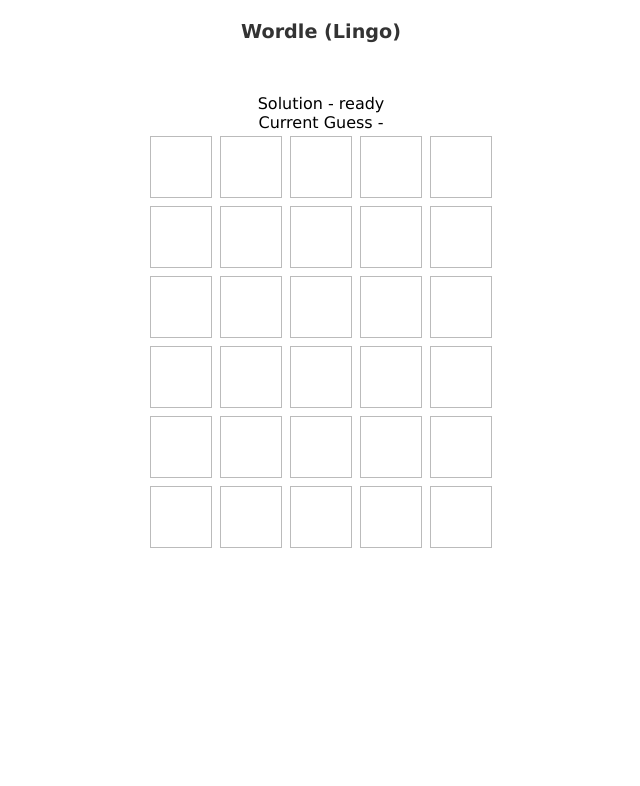
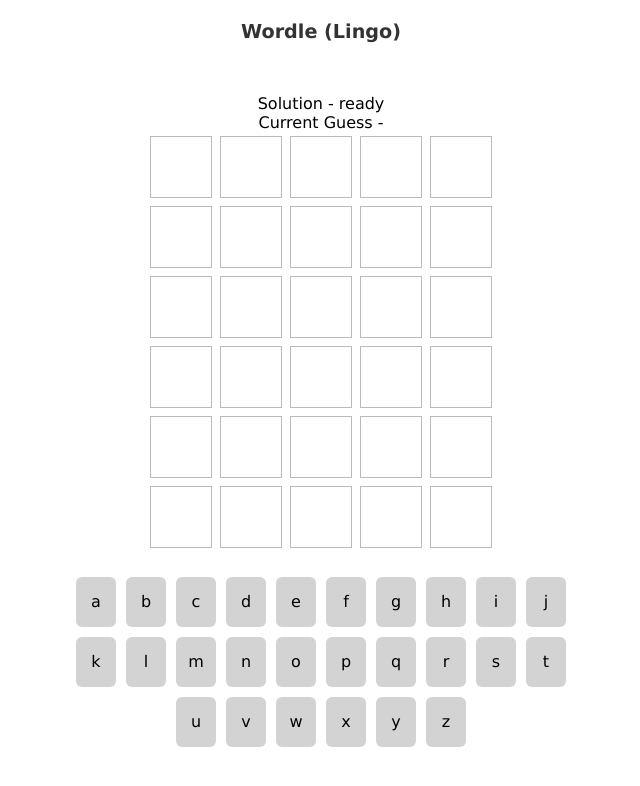
Before and after one commit to StellarSnow/reacttutorial, a React (Create React App) app: page / in a window 1280 px wide. Shown: the top 786 px of the page, without its empty margins (319-959 px from the left). Built offline with nearby package versions, Linux system fonts and the light colour scheme; data requests are answered from the project's data file; the HTML template or start-up script is replaced by a standard one.

Commit message:
Part 13 - Make a Keypad

```diff
--- a/data/db.json
+++ b/data/db.json
@@ -1,4 +1,32 @@
 {
+    "letters": [
+        {"key": "a"},
+        {"key": "b"},
+        {"key": "c"},
+        {"key": "d"},
+        {"key": "e"},
+        {"key": "f"},
+        {"key": "g"},
+        {"key": "h"},
+        {"key": "i"},
+        {"key": "j"},
+        {"key": "k"},
+        {"key": "l"},
+        {"key": "m"},
+        {"key": "n"},
+        {"key": "o"},
+        {"key": "p"},
+        {"key": "q"},
+        {"key": "r"},
+        {"key": "s"},
+        {"key": "t"},
+        {"key": "u"},
+        {"key": "v"},
+        {"key": "w"},
+        {"key": "x"},
+        {"key": "y"},
+        {"key": "z"}
+    ],
     "solutions": [
         {"id": 1, "word": "ninja"},
         {"id": 2, "word": "spade"},
--- /dev/null
+++ b/src/components/Keypad.js
@@ -0,0 +1,23 @@
+import React, { useEffect, useState } from 'react'
+
+export default function Keypad() {
+    const [letters, setLetters] = useState(null)
+
+    useEffect(() => {
+      fetch('http://localhost:3001/letters')
+        .then(response => response.json())
+        .then(response => {
+          setLetters(response)
+        })
+    }, [])
+
+  return (
+    <div className="keypad">
+      {letters && letters.map((letter) => {
+        return (
+          <div key={letter.key}>{letter.key}</div>
+        )
+      })}
+    </div>
+  )
+}
--- a/src/components/Wordle.js
+++ b/src/components/Wordle.js
@@ -1,6 +1,7 @@
 import React, { useEffect } from 'react'
 import useWordle from '../hooks/useWordle'
 import Grid from './Grid'
+import Keypad from './Keypad'
 
 export default function Wordle({ solution }) {
   const { currentGuess, handleKeyup, guesses, isCorrect, turn } = useWordle(solution)
@@ -20,6 +21,7 @@
       <div>Solution - { solution }</div>
       <div>Current Guess - { currentGuess }</div>
       <Grid currentGuess={currentGuess} guesses={guesses} turn={turn} />
+      <Keypad />
     </div>
   )
 }
--- a/src/index.css
+++ b/src/index.css
@@ -70,6 +70,21 @@
   animation: bounce 0.2s ease-in-out forwards;
 }
 
+.keypad {
+  max-width: 500px;
+  margin: 20px auto;
+}
+
+.keypad > div {
+  margin: 5px;
+  width: 40px;
+  height: 50px;
+  background: lightgrey;
+  display: inline-block;
+  border-radius: 6px;
+  line-height: 50px;
+}
+
 @keyframes flip {
   0% {
     transform: rotateX(0);
```
